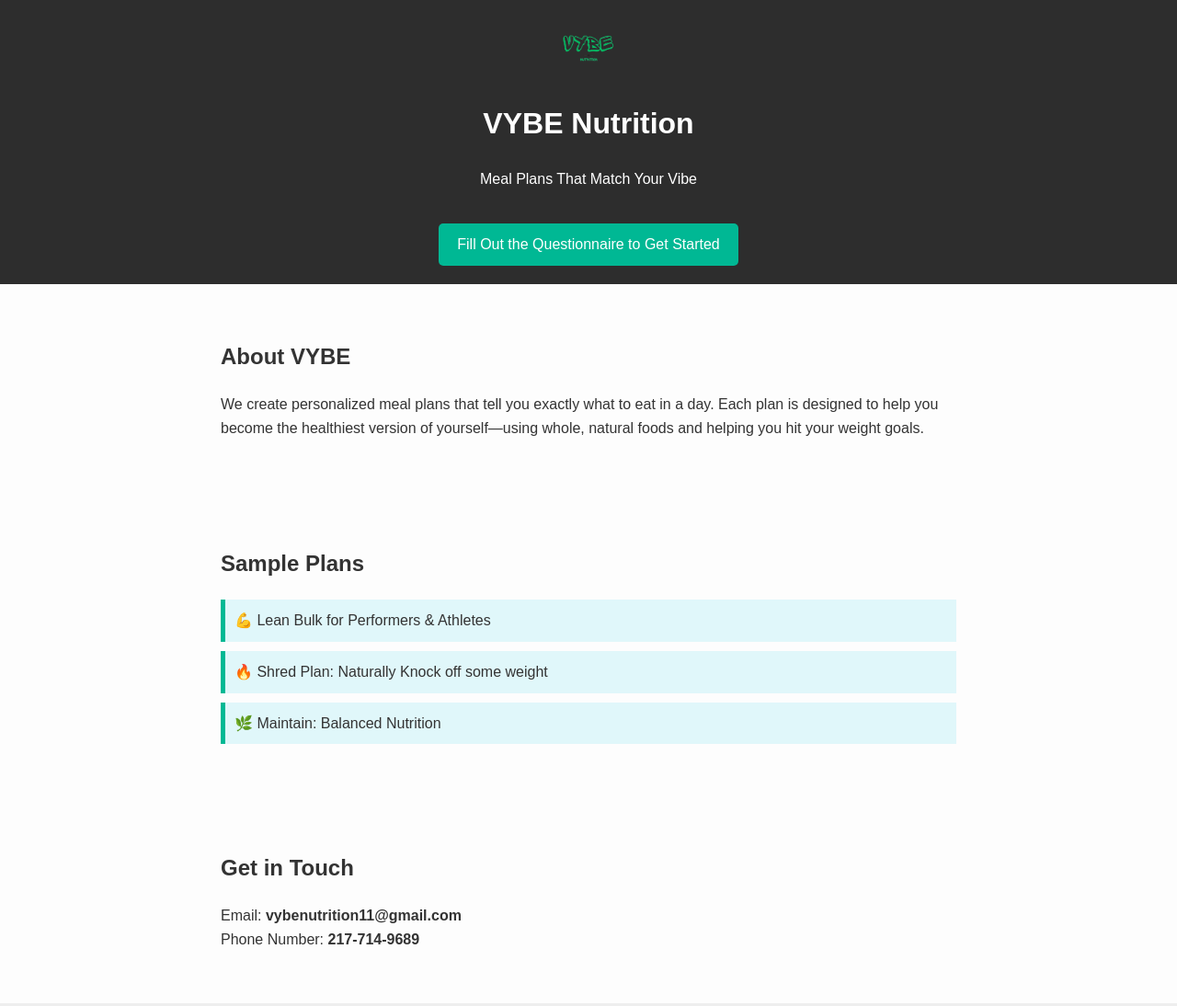
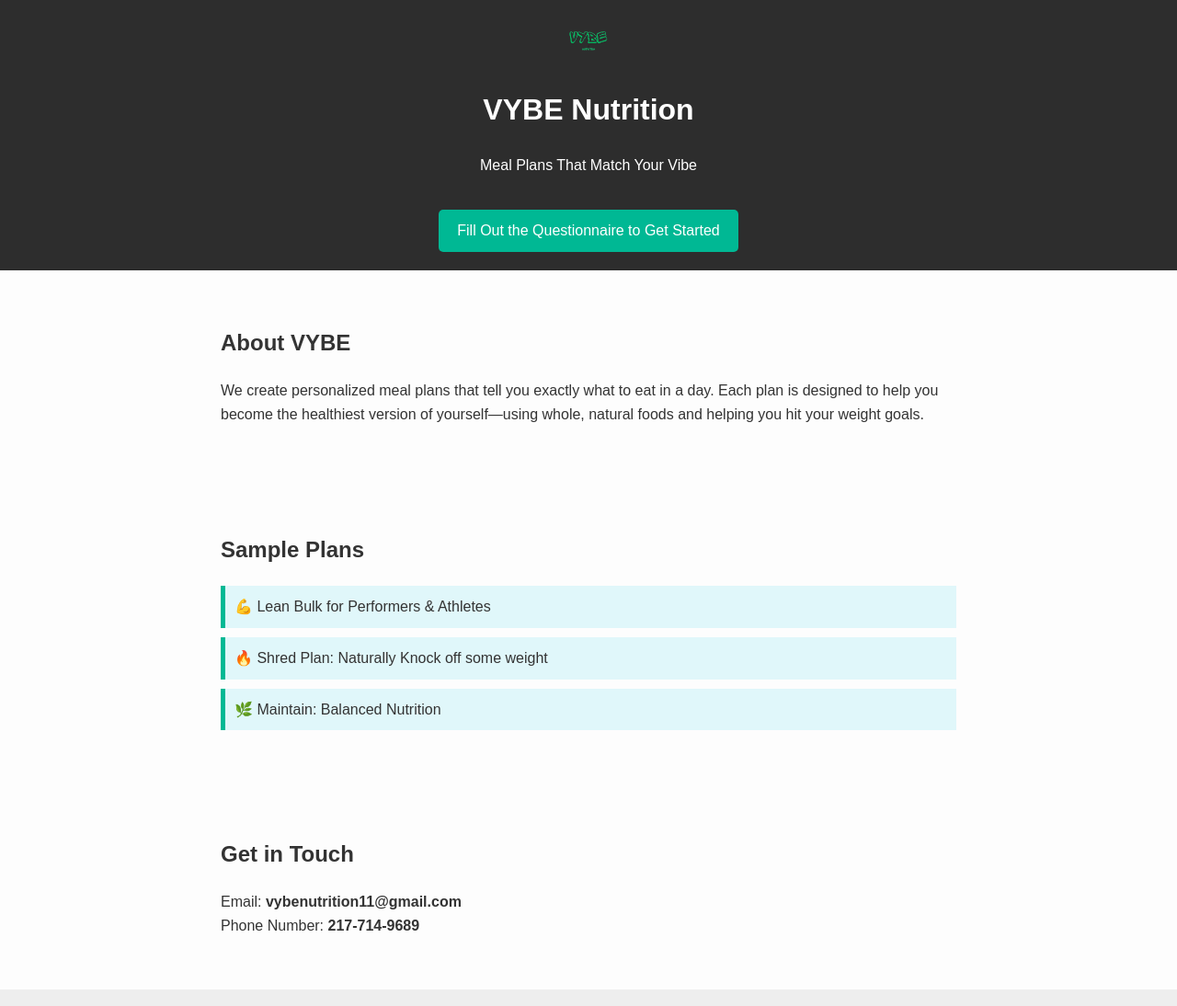
Before and after one commit to vybenutrition/Vybe-Website, a plain HTML site: page index.html in a window 1280 px wide. Shown: the top 1094 px of the page at 92% size. Drawn offline with Linux system fonts and the light colour scheme.

Commit message:
Update index.html

```diff
--- a/index.html
+++ b/index.html
@@ -8,7 +8,7 @@
 </head>
 <body>
 <header>
-<img src="vybe-logo.png" alt="VYBE Nutrition Logo" style="height: 60px;">
+<img src="vybe-logo.png" alt="VYBE Nutrition Logo" style="height: 45px;">
 <h1>VYBE Nutrition</h1>
 <p>Meal Plans That Match Your Vibe</p>
 <a href="https://docs.google.com/forms/d/e/1FAIpQLSdHGqcZ66rOW1uVexDO3p2JNdrsIDJ5SNKt09wr4S2W6oXtng/viewform?usp=header" target="_blank" class="btn">Fill Out the Questionnaire to Get Started</a>
```
